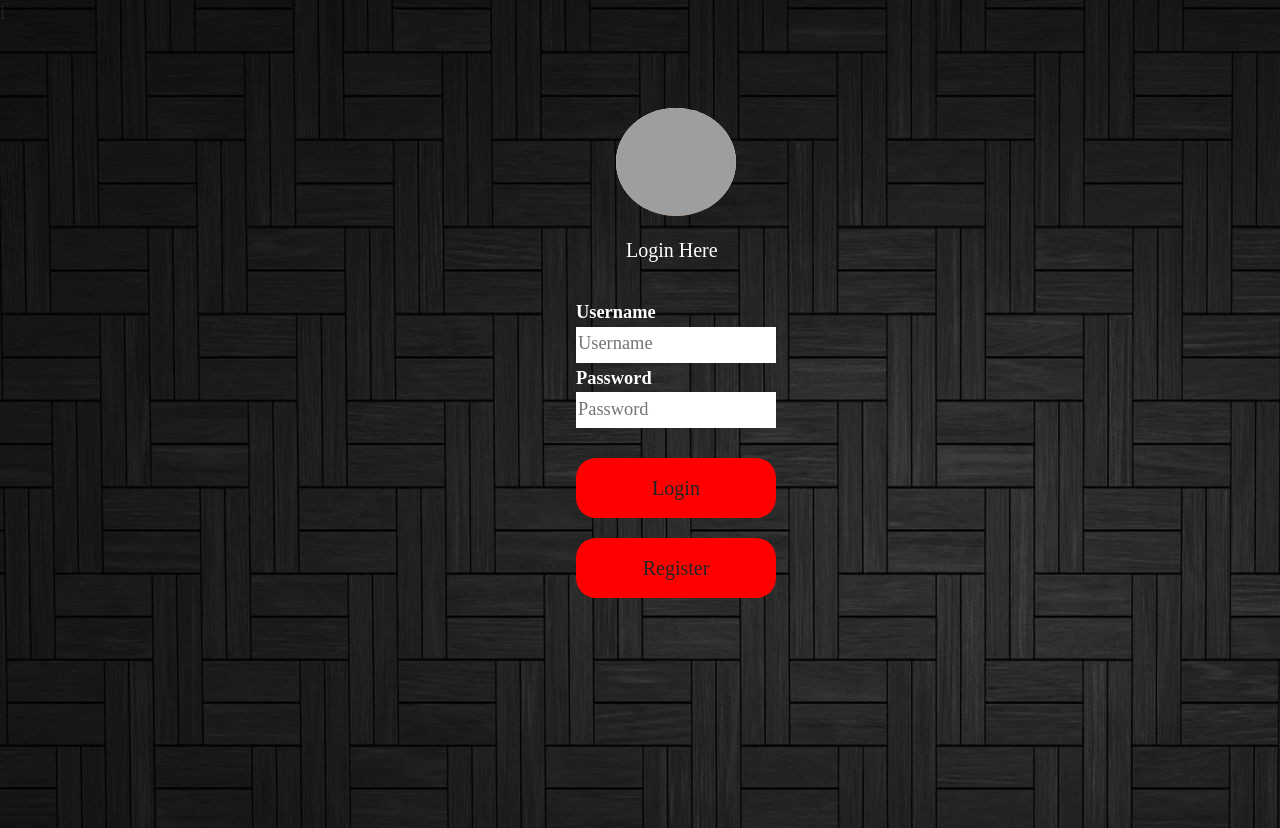
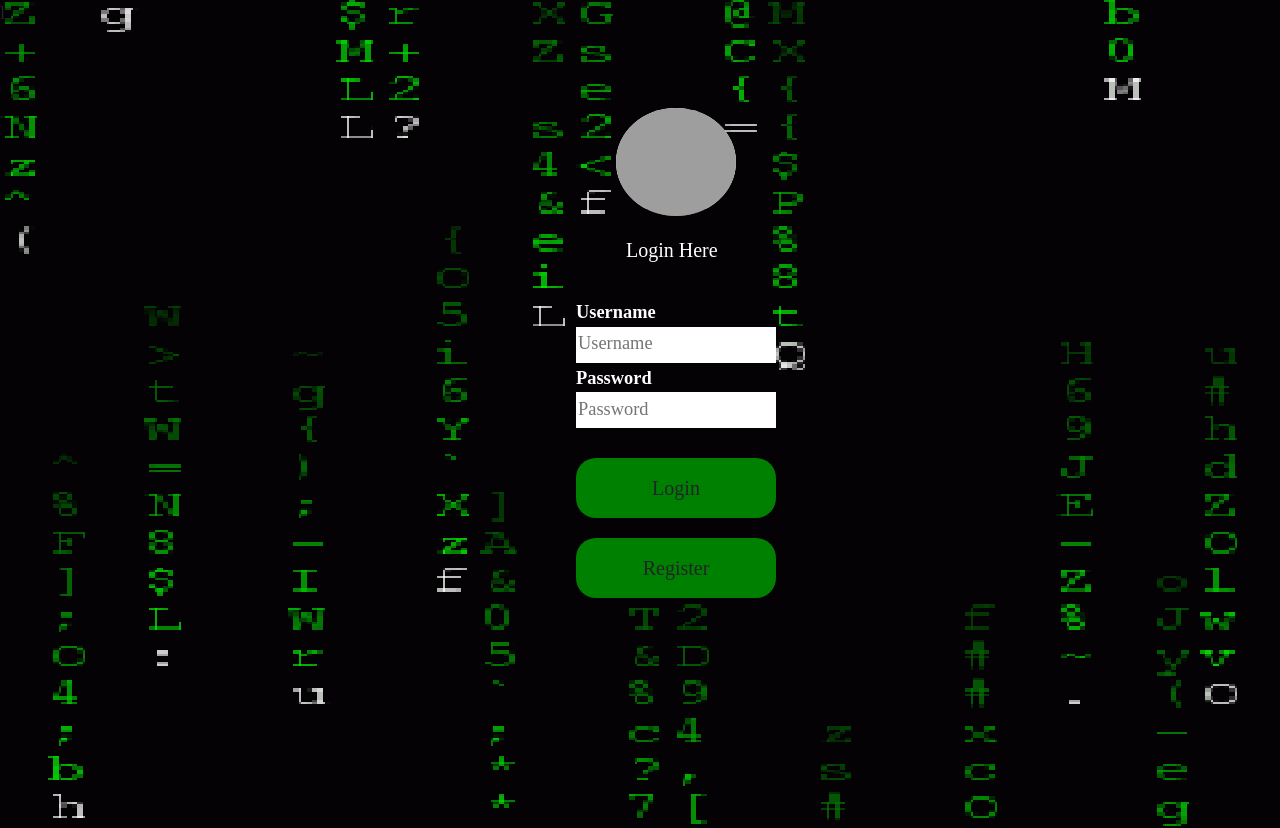
Before and after one commit to camikaze99/Messaging-Application, a Flask app: page /login in a window 1280 px wide. Run offline with Flask 2, Linux system fonts and the light colour scheme; some libraries are stand-ins or nearby versions; grey boxes are pictures that could not be loaded.

Commit message:
Update login.css

```diff
--- a/login/static/login.css
+++ b/login/static/login.css
@@ -1,5 +1,5 @@
 body{
-    background-image: url(pic1.jpg);
+    background-image: url(matrix.gif);
     background-size: auto;
     background-position top;
     background-repeat: no-repeat;
@@ -50,7 +50,7 @@ h1{
   border: None;
   height: 10%;
   width: 100%;
-  background: red;
+  background: green;
   font-size: 20px;
   border-radius: 20px;
   font-family: "Times New Roman";
@@ -61,7 +61,7 @@ h1{
   outline: none;
   height: 10%;
   width: 100%;
-  background: red;
+  background: green;
   font-size: 20px;
   border-radius: 20px;
   font-family: "Times New Roman";
```
